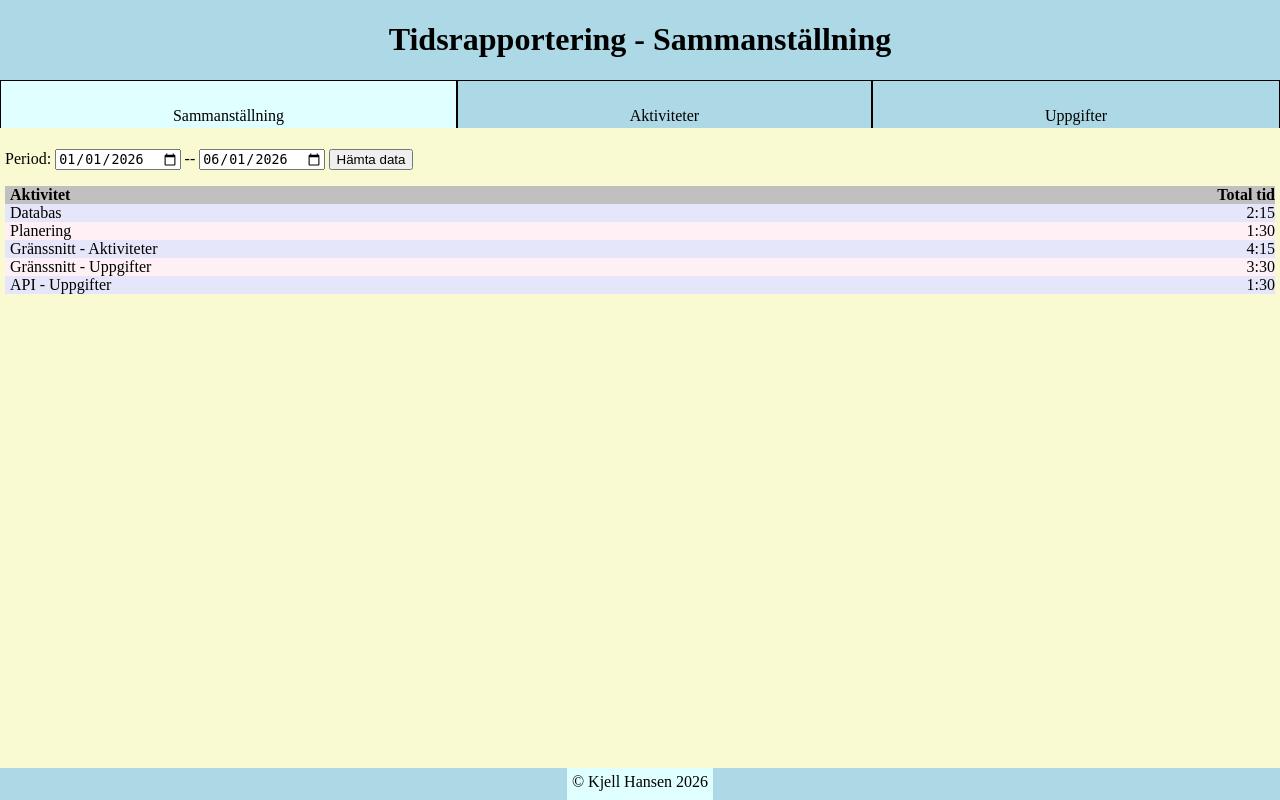
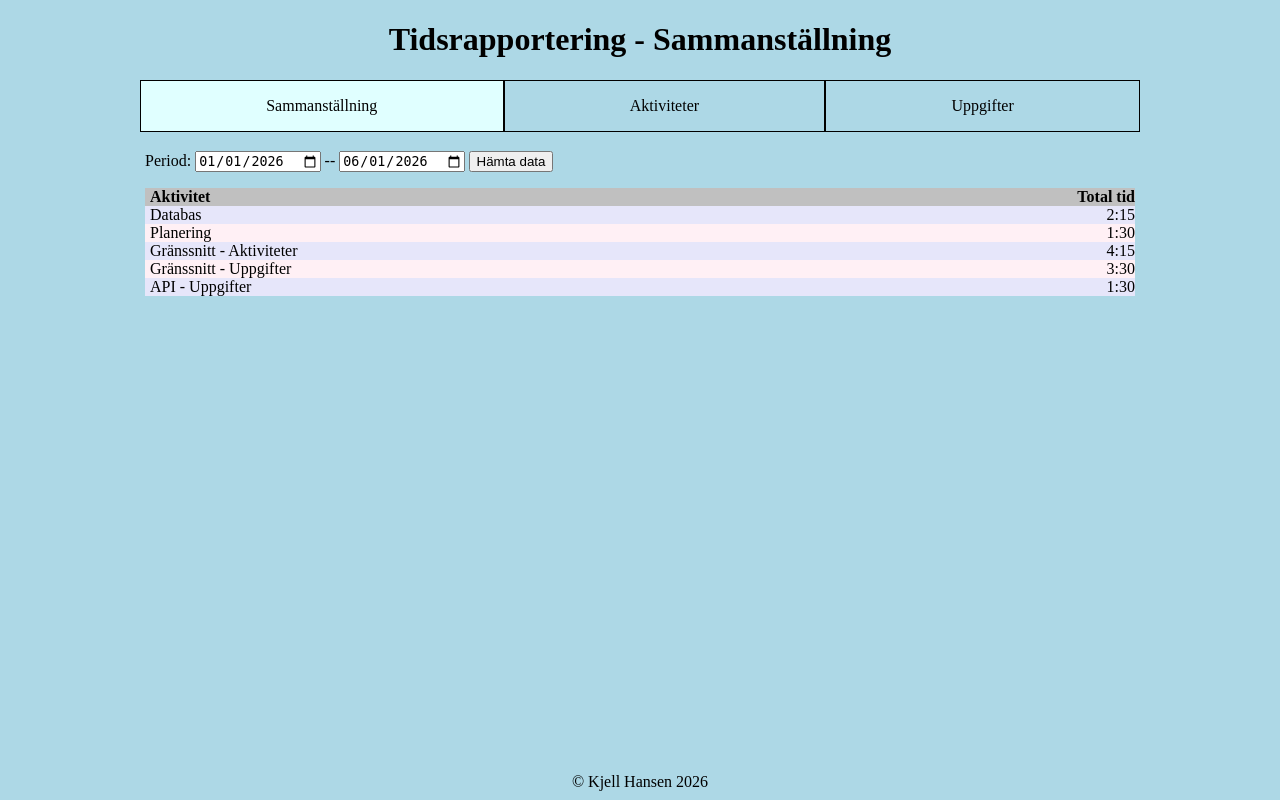
Before and after one commit to kjell-hansen/it24_tidapp, a PHP site: page / in a window 1280 px wide. Run offline with PHP 8.4, Linux system fonts and the light colour scheme.

Commit message:
Justerat storlekar och tagit bort bakgrundsfärder

```diff
--- a/css/main.css
+++ b/css/main.css
@@ -1,61 +1,80 @@
+* {
+    box-sizing: border-box;
+}
+
 html, body {
-    margin: 0;
+    margin: 0 auto;
     padding: 0;
     height: 100vh;
     overflow: hidden;
     background-color: lightblue;
+    width: clamp(300px, 100vw, 1000px);
 }
+
 a {
     color: inherit;
     text-decoration: none;
     display: inline-block;
     width: 100%;
 }
+
+h1 {
+    font-size: clamp(1.4em, 2.5vw, 40px);
+}
+
 body {
     display: grid;
-    grid-template-rows: 5em 3em auto 2em;
+    grid-template-rows: 5em 3.1em auto 2em;
 }
+
 header {
-    margin:0 auto;
+    margin: 0 auto;
     max-height: 5em;
 }
+
 nav {
 }
-nav ul{
+
+nav ul {
     display: flex;
     flex-direction: row;
     list-style: none;
-    padding:0;
+    padding: 0;
     justify-content: space-around;
     margin: 0 auto;
 }
+
 nav ul li {
     border: 1px solid black;
-    padding: 2%;
+    padding: 1em;
     flex-grow: 1;
     text-align: center;
     margin: 0;
 }
+
 main {
-    background-color: lightgoldenrodyellow;
     padding: 5px;
     min-height: 100px;
     overflow-y: auto;
 }
+
 footer {
-    background-color: lightcyan;
     margin: 0 auto;
     text-align: center;
 }
-footer p{
+
+footer p {
     margin: 0.3em;
 }
+
 li.aktiv {
     background-color: lightcyan;
 }
+
 li.right {
     text-align: right;
 }
+
 .lista {
     display: grid;
     grid-template-columns: auto 4em;
@@ -64,12 +83,15 @@ li.right {
     padding: 0;
     background-color: lavenderblush;
 }
+
 .lista:nth-child(odd) {
     background-color: lavender;
 }
+
 .lista li {
     padding-left: 5px;
 }
+
 .heading {
     font-weight: bold;
     background-color: silver;
```
